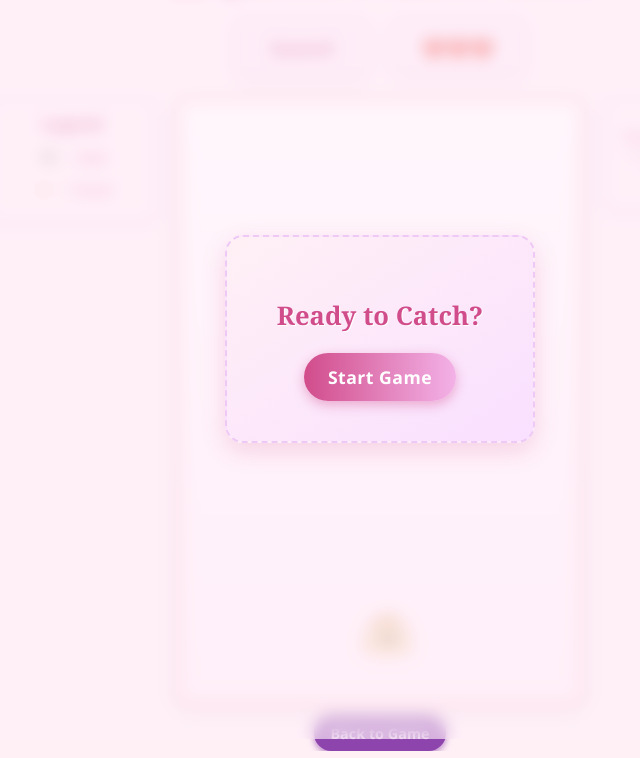
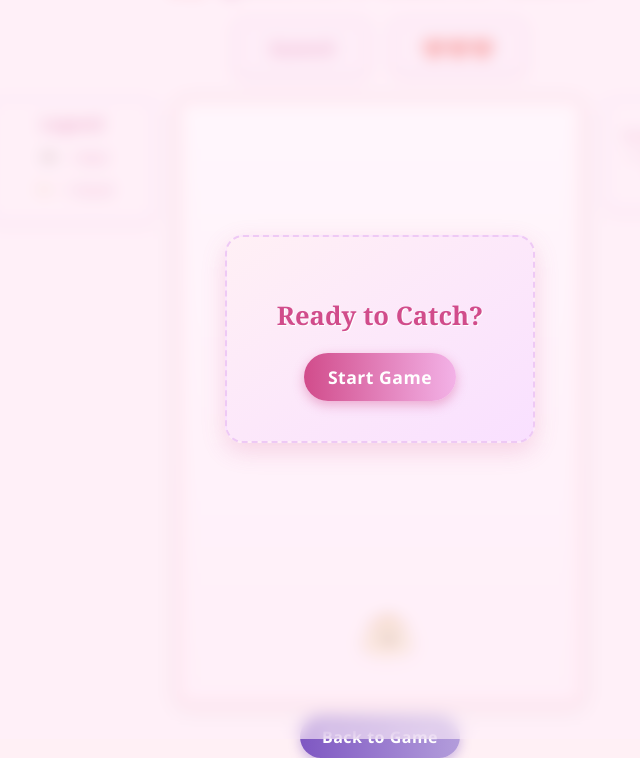
Before and after one commit to kira-iovenko/virtual_pet, a plain HTML site: page catcher_game/catcher.html in a window 1280 px wide. Shown: the part 61-819 px from the top of the page, without its empty margins (260-900 px from the left). Drawn offline with Linux system fonts and the light colour scheme.

Commit message:
style(buttons): match Back to Game button in Catcher styling with Start Game button
- Updated #backToGameBtn to use gradient background, smooth hover/active states,
  and consistent box-shadow transitions
- Unified design language between Start Game and Back to Game buttons
- Switched purple theme to match the pink button’s polished style

```diff
--- a/catcher_game/catcher.css
+++ b/catcher_game/catcher.css
@@ -39,6 +39,7 @@ h1 {
     margin-bottom: 20px;
     text-shadow: 1px 1px #fff;
 }
+
 #lives-container {
     display: flex;
     align-items: center;
@@ -84,32 +85,34 @@ h1 {
 }
 
 #backToGameBtn {
-    background-color: #8e44ad;
+    font-size: 1rem;
+    padding: 10px 22px;
+    background: linear-gradient(to right, #7e57c2, #b39ddb);
     color: white;
     font-weight: bold;
-    padding: 8px 16px;
     border: none;
-    border-radius: 20px;
+    border-radius: 25px;
+    box-shadow: 0 4px 12px rgba(126, 87, 194, 0.4);
+    transition: transform 0.2s ease, box-shadow 0.3s ease, background 0.4s ease;
     cursor: pointer;
-    box-shadow: 0 3px 6px rgba(142, 68, 173, 0.6);
-    transition: background-color 0.3s ease, transform 0.15s ease;
     font-family: 'Segoe UI', Tahoma, Geneva, Verdana, sans-serif;
-    font-size: 0.9rem;
+    letter-spacing: 0.5px;
     user-select: none;
     z-index: 10;
 }
 
 #backToGameBtn:hover {
-    background-color: #6c3483;
-    transform: scale(1.02);
-    box-shadow: 0 4px 8px rgba(108, 52, 131, 0.8);
+    transform: scale(1.05);
+    box-shadow: 0 6px 16px rgba(126, 87, 194, 0.5);
+    background: linear-gradient(to right, #6a42b8, #a593d6);
 }
 
 #backToGameBtn:active {
-    background-color: #5b2c6f;
-    transform: scale(0.97);
-    box-shadow: 0 2px 5px rgba(91, 44, 111, 0.7);
+    transform: scale(0.96);
+    box-shadow: 0 2px 6px rgba(91, 44, 111, 0.6);
+    background: linear-gradient(to right, #5b2c6f, #8e7cc3);
 }
+
 
 #start-overlay {
     position: absolute;
```
